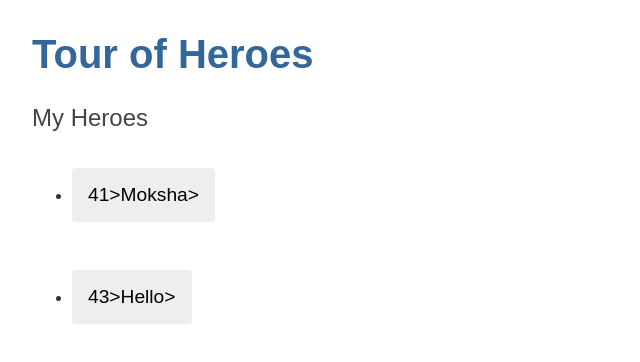
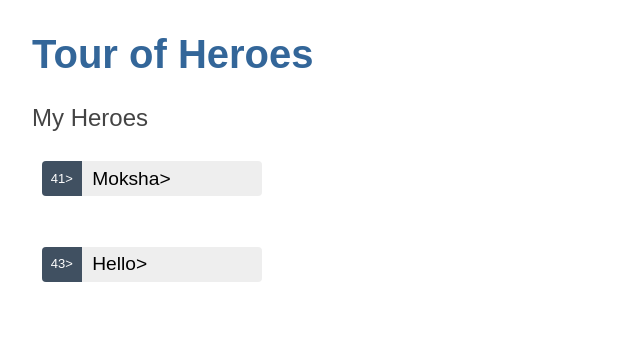
Before and after one commit to Moksha-123/stackblitz-starters-3nwqev, an Angular app: page / in a window 1280 px wide. Shown: the top 362 px of the page, without its empty margins (0-640 px from the left). Built offline with nearby package versions, Linux system fonts and the light colour scheme.

Commit message:
2 files modified

```diff
--- a/src/app/heroes/heroes.component.css
+++ b/src/app/heroes/heroes.component.css
@@ -0,0 +1,131 @@
+/* HeroesComponent's private CSS styles */
+.heroes {
+  margin: 0 0 2em 0;
+  list-style-type: none;
+  padding: 0;
+  width: 15em;
+}
+
+.heroes li {
+  display: flex;
+}
+
+.heroes button {
+  flex: 1;
+  cursor: pointer;
+  position: relative;
+  left: 0;
+  background-color: #EEE;
+  margin: .5em;
+  padding: 0;
+  border-radius: 4px;
+  display: flex;
+  align-items: stretch;
+  height: 1.8em;
+}
+
+.heroes button:hover {
+  color: #2c3a41;
+  background-color: #e6e6e6;
+  left: .1em;
+}
+
+.heroes button:active {
+  background-color: #525252;
+  color: #fafafa;
+}
+
+.heroes button.selected {
+  background-color: black;
+  color: white;
+}
+
+.heroes button.selected:hover {
+  background-color: #505050;
+  color: white;
+}
+
+.heroes button.selected:active {
+  background-color: black;
+  color: white;
+}
+
+.heroes .badge {
+  display: inline-block;
+  font-size: small;
+  color: white;
+  padding: 0.8em 0.7em 0 0.7em;
+  background-color: #405061;
+  line-height: 1em;
+  margin-right: .8em;
+  border-radius: 4px 0 0 4px;
+}
+
+.heroes .name {
+  align-self: center;
+}/* HeroesComponent's private CSS styles */
+.heroes {
+  margin: 0 0 2em 0;
+  list-style-type: none;
+  padding: 0;
+  width: 15em;
+}
+
+.heroes li {
+  display: flex;
+}
+
+.heroes button {
+  flex: 1;
+  cursor: pointer;
+  position: relative;
+  left: 0;
+  background-color: #EEE;
+  margin: .5em;
+  padding: 0;
+  border-radius: 4px;
+  display: flex;
+  align-items: stretch;
+  height: 1.8em;
+}
+
+.heroes button:hover {
+  color: #2c3a41;
+  background-color: #e6e6e6;
+  left: .1em;
+}
+
+.heroes button:active {
+  background-color: #525252;
+  color: #fafafa;
+}
+
+.heroes button.selected {
+  background-color: black;
+  color: white;
+}
+
+.heroes button.selected:hover {
+  background-color: #505050;
+  color: white;
+}
+
+.heroes button.selected:active {
+  background-color: black;
+  color: white;
+}
+
+.heroes .badge {
+  display: inline-block;
+  font-size: small;
+  color: white;
+  padding: 0.8em 0.7em 0 0.7em;
+  background-color: #405061;
+  line-height: 1em;
+  margin-right: .8em;
+  border-radius: 4px 0 0 4px;
+}
+
+.heroes .name {
+  align-self: center;
+}
--- a/src/app/heroes/heroes.component.ts
+++ b/src/app/heroes/heroes.component.ts
@@ -13,8 +13,14 @@
 export class HeroesComponent implements OnInit {
 
 @Input() hero!:Hero;
+even:boolean=false
 // heroes = HEROES;
   constructor() { }
+
+  getEven(){
+
+    return this.hero.id%2!=0
+  }
 
   ngOnInit() {
   }
```
